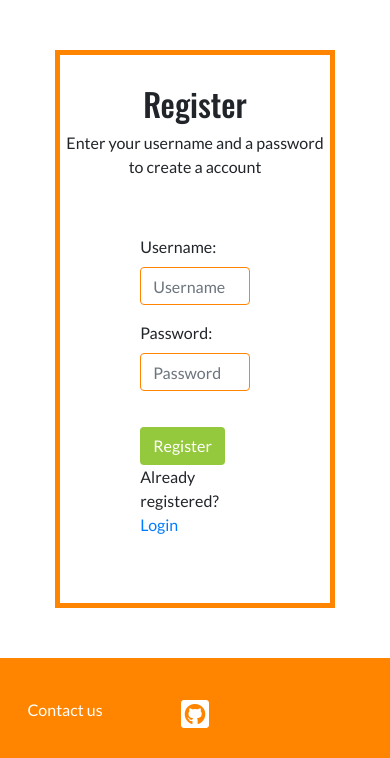
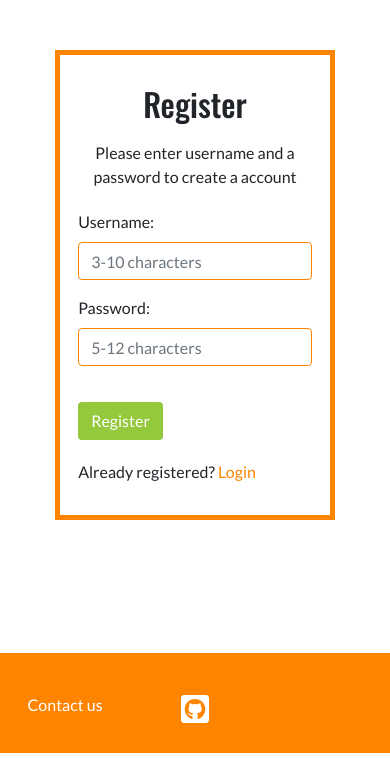
Before and after one commit to Angie55/MilestoneThree_KnowlegeisPower, a Flask app: page /register in a window 390 px wide. Shown: the part 91-849 px from the top of the page. Run offline with Flask 2, Linux system fonts and the light colour scheme; some libraries are stand-ins or nearby versions.

Commit message:
Tested and checked login and register pages- made them more responsive. Attempted to fix issue with login not working with correct password

```diff
--- a/app.py
+++ b/app.py
@@ -39,8 +39,9 @@ def login():
                 session['username'] = request.form['username']
                 session['logged_in'] = True
                 return redirect(url_for('index'))
-            flash('Sorry incorrect password!')
-            return redirect(url_for('login'))
+
+        flash('Sorry incorrect password!')
+        return redirect(url_for('login'))
     return render_template('login.html')
 
 @app.route('/register', methods=['GET', 'POST'])
--- a/static/css/style.css
+++ b/static/css/style.css
@@ -226,7 +226,6 @@ h1, h2, h3, h6 {
     padding-top: 10px;
 }
 
-
 .display-title {
     color: #03ADDF;
 }
@@ -293,14 +292,32 @@ h1, h2, h3, h6 {
  /*--------------------------------- register and login pages*/
 
   .log-reg-form {
-      max-width: 30%;
+      max-width: 40%;
   }
+
   .log-reg-content {
      padding: 40px;
      max-width: 70%;
      margin: 10px auto;
   }
 
+  .leg-reg-info {
+      padding: 10px 10px 0px 10px;
+  }
+
+  .log-reg-link {
+      margin-top: 20px;
+  }
+
+  .log-reg-link a {
+    color: #ff8500;
+    transition: 0.5s;
+  }
+
+  .log-reg-link a:hover {
+    color: #505050;
+    text-decoration: none;
+  }
 
 
 /*--------------------------------- Add, edit and contact us forms*/
@@ -390,10 +407,16 @@ footer a:hover  {
         margin-top: 50px;
     }
     .home-text {
-    padding: 30px 5px;
+        padding: 30px 5px;
     }
     .form-header p {
         padding: 0px 20px;
+    }
+    .log-reg-form {
+        max-width: 95%;
+    }
+    .log-reg-content {
+     padding: 5px;
     }
 }
 
@@ -403,6 +426,13 @@ footer a:hover  {
     }
     .footer-info {
         margin-top: 40px;
+    }
+    .log-reg-form {
+        max-width: 80%;
+    }
+    .log-reg-content {
+     max-width: 90%;
+     margin: 10px auto;
     }
 }
 
@@ -441,9 +471,6 @@ footer a:hover  {
 }
 
 @media (max-width:1500px) {
-    .log-reg-form {
-        max-width: 80%;
-    }
     .read-more-btn {
         margin-top: 20px;
     }
@@ -470,4 +497,7 @@ footer a:hover  {
         padding-left: 40px;
         padding-right: 40px;
     }
+    .log-reg-form {
+      max-width: 30%;
+  }
 }
--- a/templates/register.html
+++ b/templates/register.html
@@ -16,7 +16,6 @@
     <!-- CSS -->
     <link rel="stylesheet" type="text/css" href="../static/css/style.css"/>
 </head>
-
 
 <body>
     <nav class="navbar navbar-expand-lg nav">
@@ -40,27 +39,29 @@
             </ul>
         </div>
     </nav>
-
+    <!--register an account form-->
     <main class="container-fluid log-reg-form page-padding-sm">
         <div class="form-block">
             <div>
                 <h2 class="headers-position">Register</h2>
-                <p class="text-center">Enter your username and a password to create a account</p>
-                <form class="log-reg-content" action="" method="POST">
+                <p class="text-center leg-reg-info">Please enter username and a password to create a account</p>
+                <form class="log-reg-content" action="{{ url_for('register')}}" method="POST">
+                    <!--displays feedback messages if username already exists-->
                     {% with messages = get_flashed_messages() %} {% if messages %} {% for message in messages %}
                     <p>{{ message }}</p>
                     {% endfor %} {% endif %} {% endwith %}
+                    <!--username and password input-->
                     <div class="form-group">
                         <label for="username">Username:</label>
-                        <input type="text" class="form-control" name="username" placeholder="Username" required>
+                        <input type="text" class="form-control" id="username" name="username" placeholder="3-10 characters" minlength="3" maxlength="10" required>
                     </div>
                     <div class="form-group">
                         <label for="password">Password:</label>
-                        <input type="password" class="form-control" name="password" id="password" placeholder="Password" required>
+                        <input type="password" class="form-control" name="password" id="password" minlength="5" maxlength="12" placeholder="5-12 characters" required>
                     </div>
 
                     <button type="submit" class="btn form-btn green-button">Register</button>
-                    <p>Already registered? <a href="{{ url_for('login') }}">Login</a></p>
+                    <p class="log-reg-link">Already registered? <a href="{{ url_for('login') }}"> Login</a></p>
                 </form>
             </div>
         </div>
@@ -82,8 +83,6 @@
     </footer>
 
 
-
-
 <script src="https://code.jquery.com/jquery-3.4.1.slim.min.js" integrity="sha384-J6qa4849blE2+poT4WnyKhv5vZF5SrPo0iEjwBvKU7imGFAV0wwj1yYfoRSJoZ+n" crossorigin="anonymous"></script>
 <script src="https://cdn.jsdelivr.net/npm/popper.js@1.16.0/dist/umd/popper.min.js" integrity="sha384-Q6E9RHvbIyZFJoft+2mJbHaEWldlvI9IOYy5n3zV9zzTtmI3UksdQRVvoxMfooAo" crossorigin="anonymous"></script>
 <script src="https://stackpath.bootstrapcdn.com/bootstrap/4.4.1/js/bootstrap.min.js" integrity="sha384-wfSDF2E50Y2D1uUdj0O3uMBJnjuUD4Ih7YwaYd1iqfktj0Uod8GCExl3Og8ifwB6" crossorigin="anonymous"></script>
```
Also changed, not shown: templates/login.html (+8 -7 lines).
